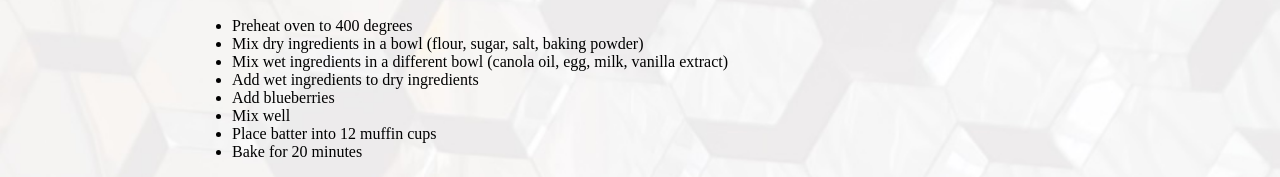
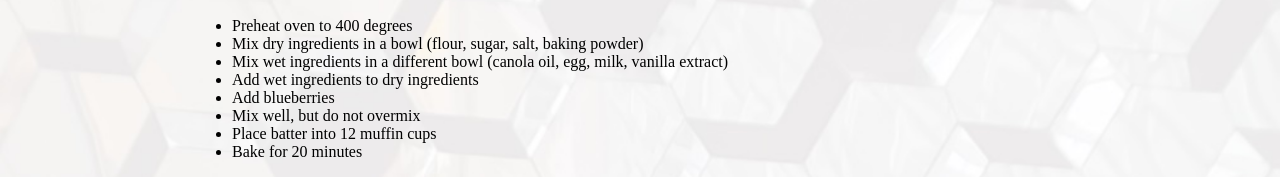
Before and after one commit to superjeffreyc/superjeffreyc.github.io, a Jekyll site: the page built from recipes/blueberry_muffin.html, in a window 1280 px wide. Shown: the part 392-569 px from the top of the page. Built offline with Jekyll 4.4.1, drawn with Linux system fonts in a browser that asks for light colours; grey boxes are pictures that could not be loaded.

Commit message:
Update blueberry_muffin.html

```diff
--- a/recipes/blueberry_muffin.html
+++ b/recipes/blueberry_muffin.html
@@ -25,7 +25,7 @@ title: Blueberry Muffin
     <li>Mix wet ingredients in a different bowl (canola oil, egg, milk, vanilla extract)</li>
     <li>Add wet ingredients to dry ingredients</li>
     <li>Add blueberries</li>
-    <li>Mix well</li>
+    <li>Mix well, but do not overmix</li>
     <li>Place batter into 12 muffin cups</li>
     <li>Bake for 20 minutes</li>
   </ul>
```
